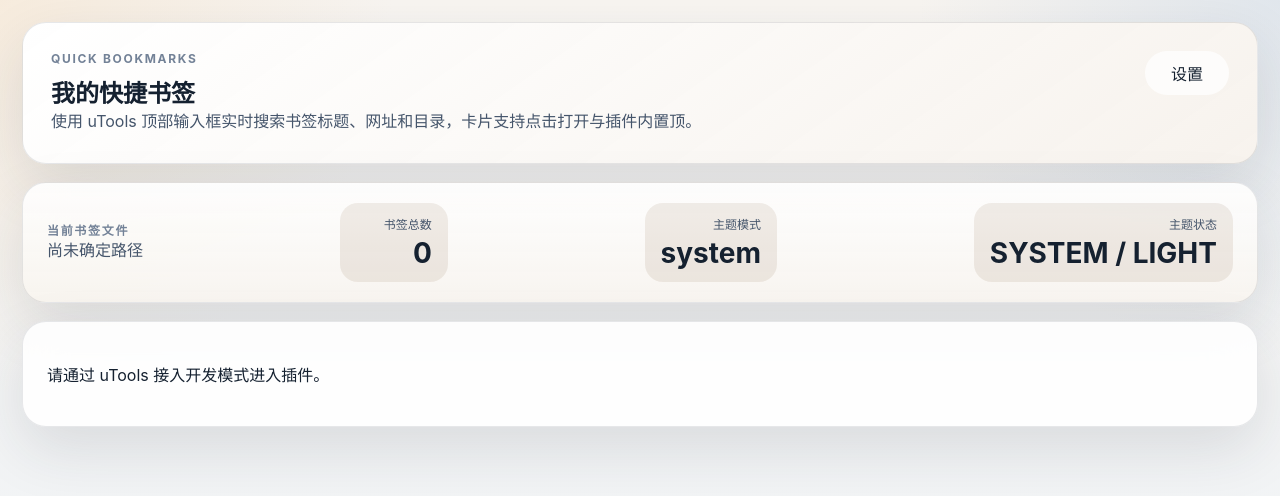
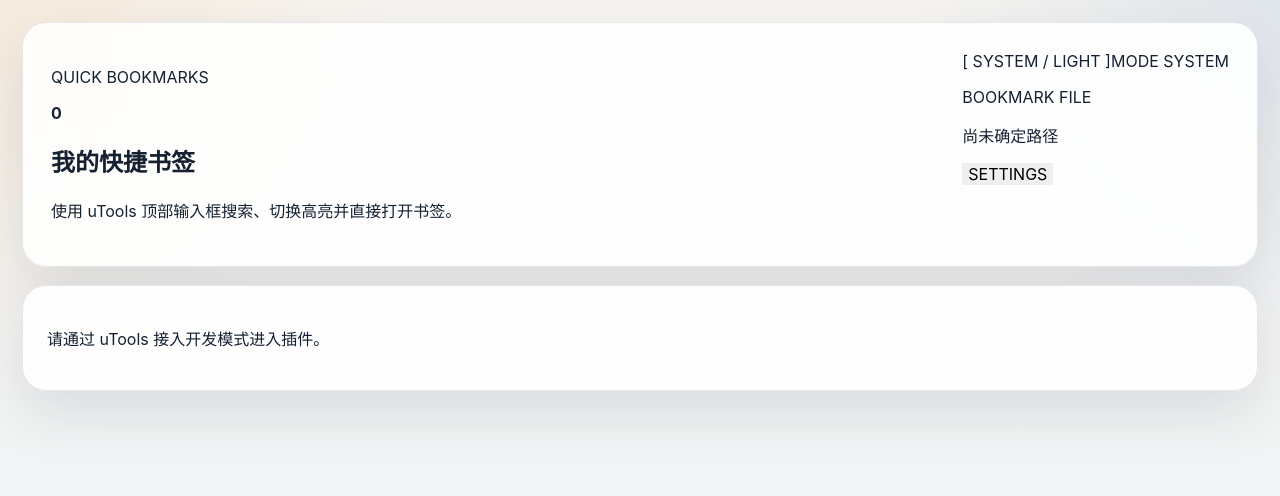
Before and after one commit to hitctc/utools-my-quick-bookmarks, a Vue app: page / in a window 1280 px wide. Shown: the top 496 px of the page. Built offline with nearby package versions, Linux system fonts and the light colour scheme.

Commit message:
fix: 对齐主题结构 DOM 合同

```diff
--- a/src/bookmarks/HomeView.vue
+++ b/src/bookmarks/HomeView.vue
@@ -67,39 +67,32 @@ const emit = defineEmits<{
 
 <template>
   <section class="page-shell page-shell--home">
-    <header class="hero hero--bookmarks">
-      <div class="hero-copy">
-        <p class="eyebrow">Quick Bookmarks</p>
-        <h1>我的快捷书签</h1>
-        <p class="hero-text">
-          使用 uTools 顶部输入框实时搜索书签标题、网址和目录，卡片支持点击打开与插件内置顶。
-        </p>
+    <header class="hero hero--nothing">
+      <div class="hero__lead">
+        <p class="mono-label">QUICK BOOKMARKS</p>
+        <div class="hero__metric">
+          <strong class="hero__number">{{ total }}</strong>
+          <div class="hero__copy">
+            <h1>我的快捷书签</h1>
+            <p class="hero__text">
+              使用 uTools 顶部输入框搜索、切换高亮并直接打开书签。
+            </p>
+          </div>
+        </div>
       </div>
-      <div class="hero-actions">
-        <button class="icon-button" @click="emit('open-settings')">
-          设置
+
+      <div class="hero__side">
+        <div class="hero__status-row">
+          <span class="status-chip">[ {{ themeStatus }} ]</span>
+          <span class="status-chip status-chip--muted">MODE {{ themeMode.toUpperCase() }}</span>
+        </div>
+        <p class="hero__path-label">BOOKMARK FILE</p>
+        <p class="hero__path" :title="bookmarkPath">{{ bookmarkPath || '尚未确定路径' }}</p>
+        <button class="technical-button" @click="emit('open-settings')">
+          SETTINGS
         </button>
       </div>
     </header>
-
-    <section class="summary-card summary-card--wide home-status-bar" aria-label="首页状态条">
-      <div class="summary-copy">
-        <p class="section-label">当前书签文件</p>
-        <p class="path-text">{{ bookmarkPath || '尚未确定路径' }}</p>
-      </div>
-      <div class="summary-pill">
-        <span>书签总数</span>
-        <strong>{{ total }}</strong>
-      </div>
-      <div class="summary-pill">
-        <span>主题模式</span>
-        <strong>{{ themeMode }}</strong>
-      </div>
-      <div class="summary-pill">
-        <span>主题状态</span>
-        <strong>{{ themeStatus }}</strong>
-      </div>
-    </section>
 
     <section v-if="!bootstrapped" class="state-card">
       <p>请通过 uTools 接入开发模式进入插件。</p>
@@ -140,18 +133,16 @@ const emit = defineEmits<{
     </template>
     <section
       v-if="bootstrapped && !loading && !error"
-      class="search-tip-card"
-      :class="{ 'search-tip-card--searching': isSearchMode }"
+      class="state-strip"
+      :class="{ 'state-strip--active': isSearchMode }"
     >
-      <p class="search-tip-card__title">
-        {{ isSearchMode ? '正在使用顶部输入框筛选书签' : '可以直接在顶部输入框搜索书签' }}
-      </p>
-      <p class="search-tip-card__copy">
+      <p class="state-strip__label">{{ isSearchMode ? '[ FILTERING ]' : '[ SEARCH READY ]' }}</p>
+      <p class="state-strip__copy">
         <template v-if="isSearchMode">
-          当前搜索词：<strong>{{ searchQuery }}</strong>。按方向键切换高亮卡片，按回车直接打开。
+          当前搜索词：<strong>{{ searchQuery }}</strong>，按方向键切换高亮，按回车打开。
         </template>
         <template v-else>
-          支持模糊匹配标题、URL 和目录路径，不会在页面里额外再放一个搜索框。
+          支持模糊匹配标题、URL 和目录路径，不在页面内额外提供搜索框。
         </template>
       </p>
     </section>
--- a/src/bookmarks/SettingsView.vue
+++ b/src/bookmarks/SettingsView.vue
@@ -30,12 +30,6 @@ const props = defineProps({
 
 const emit = defineEmits(['back', 'save', 'reset', 'reload', 'change-ui-settings'])
 const localPath = ref(props.modelValue)
-const themeOptions = [
-  { value: 'system', label: 'SYSTEM' },
-  { value: 'dark', label: 'DARK' },
-  { value: 'light', label: 'LIGHT' },
-]
-
 watch(
   () => props.modelValue,
   value => {
@@ -59,7 +53,7 @@ function emitUiSettingChange(key: 'showRecentOpened' | 'showOpenCount', checked:
 }
 
 // 主题模式只负责当前选项切换，不改动其他设置字段。
-function emitThemeModeChange(themeMode: string) {
+function emitThemeModeChange(themeMode: 'system' | 'dark' | 'light') {
   emit('change-ui-settings', { themeMode })
 }
 </script>
@@ -88,23 +82,33 @@ function emitThemeModeChange(themeMode: string) {
 
       <p v-if="error" class="field-error">[ ERROR: {{ error }} ]</p>
 
-      <div class="settings-theme-panel" aria-label="主题模式设置">
-        <p class="field-label">主题模式</p>
-        <div class="settings-theme-segmented">
-          <label
-            v-for="option in themeOptions"
-            :key="option.value"
-            class="settings-theme-segmented__item"
+      <div class="settings-panel">
+        <p class="mono-label">THEME MODE</p>
+        <div class="segmented-control" role="tablist" aria-label="主题模式">
+          <button
+            type="button"
+            class="segmented-control__button"
+            :class="{ 'segmented-control__button--active': themeMode === 'system' }"
+            @click="emitThemeModeChange('system')"
           >
-            <input
-              :checked="themeMode === option.value"
-              name="theme-mode"
-              type="radio"
-              :value="option.value"
-              @change="emitThemeModeChange(option.value)"
-            />
-            <span>{{ option.label }}</span>
-          </label>
+            SYSTEM
+          </button>
+          <button
+            type="button"
+            class="segmented-control__button"
+            :class="{ 'segmented-control__button--active': themeMode === 'dark' }"
+            @click="emitThemeModeChange('dark')"
+          >
+            DARK
+          </button>
+          <button
+            type="button"
+            class="segmented-control__button"
+            :class="{ 'segmented-control__button--active': themeMode === 'light' }"
+            @click="emitThemeModeChange('light')"
+          >
+            LIGHT
+          </button>
         </div>
       </div>
 
--- a/src/bookmarks/components/BookmarksSection.vue
+++ b/src/bookmarks/components/BookmarksSection.vue
@@ -9,15 +9,11 @@ const props = defineProps<{
 <template>
   <section class="bookmarks-section">
     <header class="bookmarks-section__header">
-      <div class="bookmarks-section__headline">
-        <p class="bookmarks-section__eyebrow">SECTION / {{ props.title }}</p>
-        <h2 class="bookmarks-section__title">{{ props.title }}</h2>
+      <div class="bookmarks-section__meta">
+        <p class="mono-label">{{ props.title }}</p>
         <p class="bookmarks-section__description">{{ props.description }}</p>
       </div>
-      <div class="bookmarks-section__count-badge" aria-label="书签数量">
-        <span class="bookmarks-section__count-label">ITEMS</span>
-        <strong class="bookmarks-section__count">{{ count }}</strong>
-      </div>
+      <span class="bookmarks-section__count">[ {{ count }} ]</span>
     </header>
     <div class="bookmarks-section__body">
       <slot />
```
